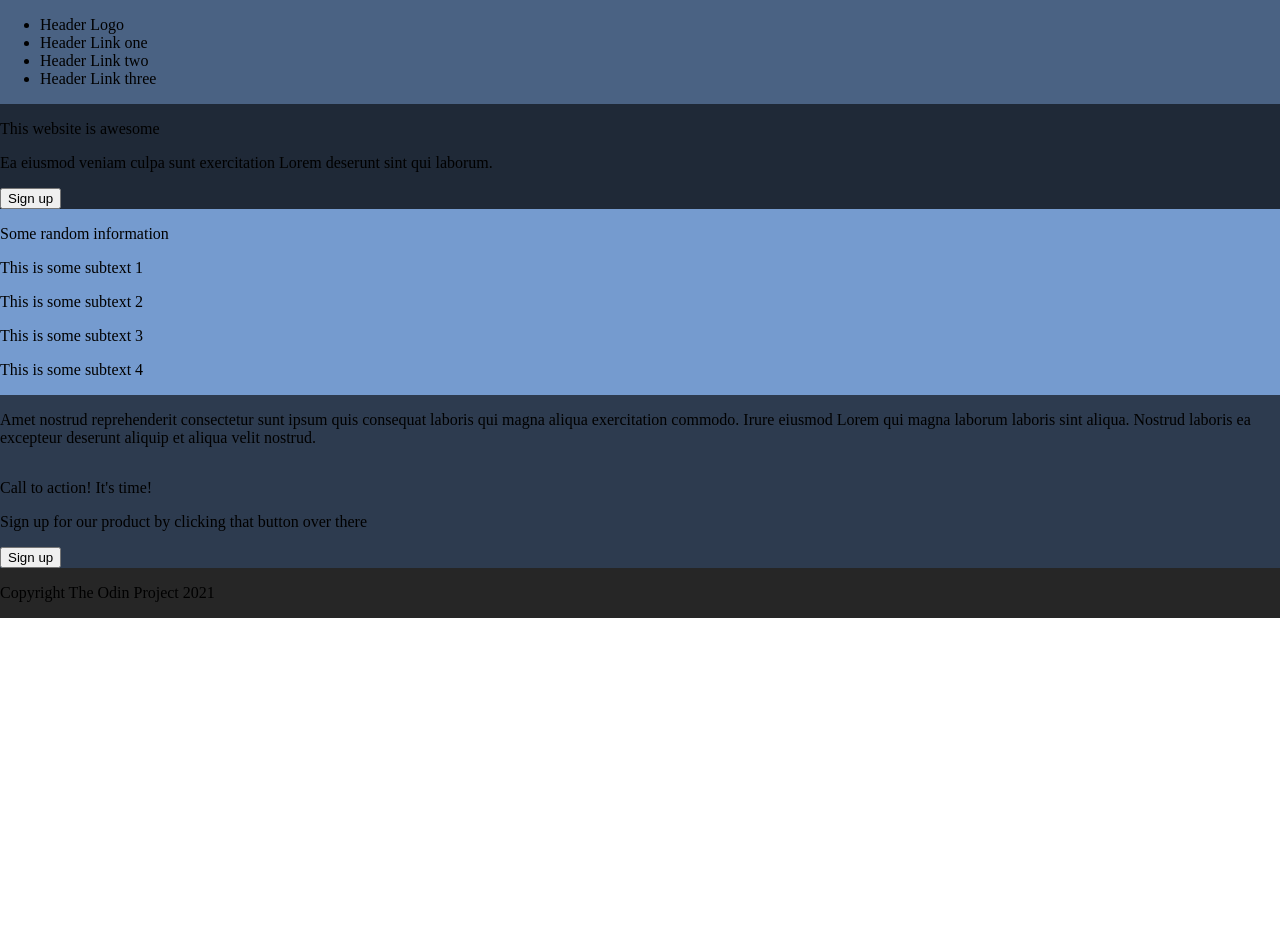
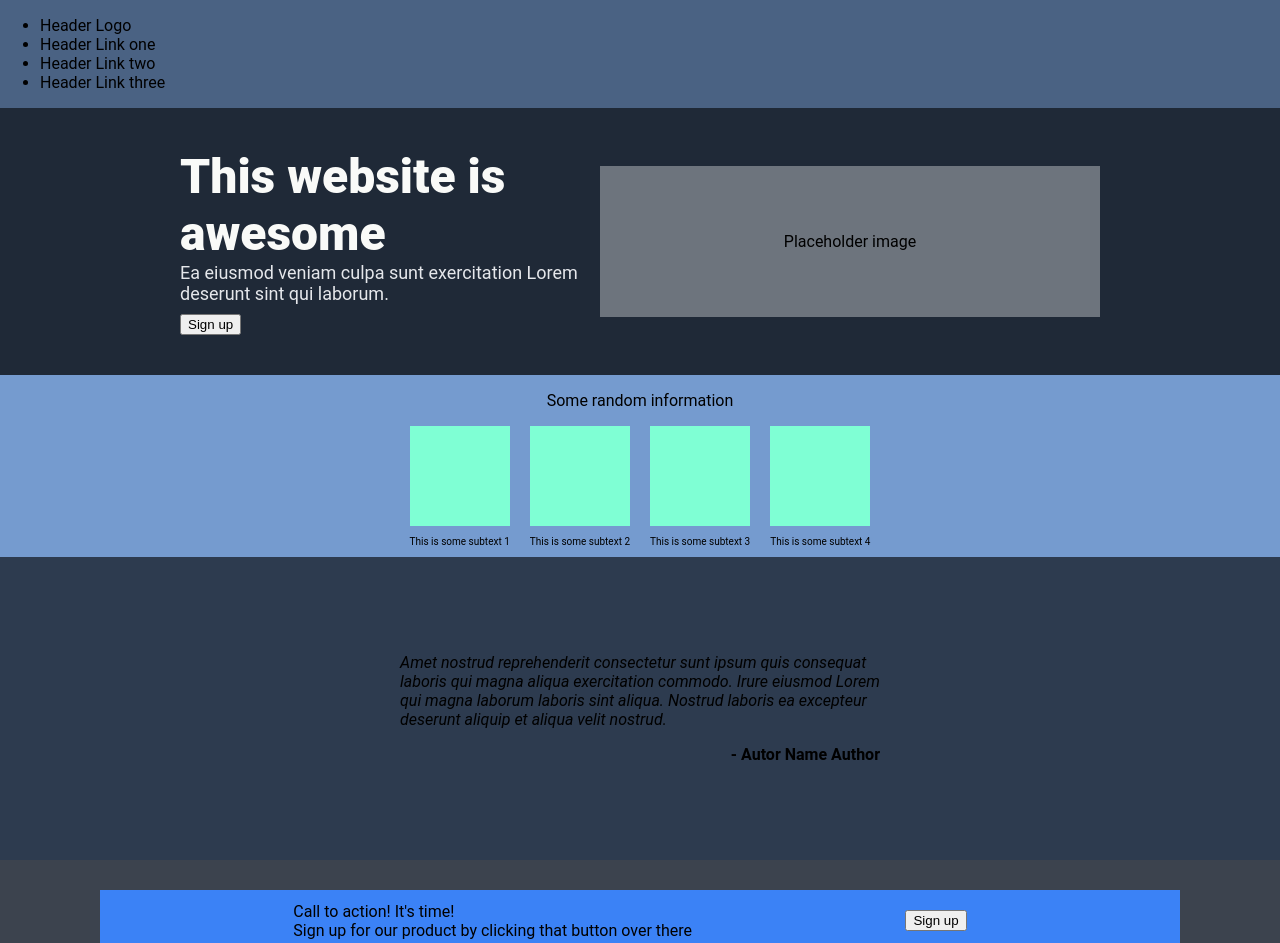
Before and after one commit to ChristoferLv/top-landing-page, a plain HTML site: page index.html in a window 1280 px wide. Shown: the top 943 px of the page. Before the commit the page ends 800 px from the top, so only its background shows below. Drawn offline with Linux system fonts and the light colour scheme.

Commit message:
Continua o styling da pagina

```diff
--- a/index.html
+++ b/index.html
@@ -18,38 +18,54 @@
         </ul>
     </div>
     <div class="content-1">
-        <p>This website is awesome</p>
-        <p>Ea eiusmod veniam culpa sunt exercitation Lorem deserunt sint qui laborum.</p>
+        <div class="left-content">
+            <p class="hero">This website is awesome</p>
+            <p class="hero-secondary">Ea eiusmod veniam culpa sunt exercitation Lorem deserunt sint qui laborum.</p>
             <button>Sign up</button>
+        </div>
+        <div class="right-content">
+            <p>Placeholder image</p>
+        </div>
     </div>
     <div class="content-2">
         <p>Some random information</p>
+        <div class="pictures">
             <div>
+                <div class="picture-space"></div>
                 <p>This is some subtext 1</p>
             </div>
             <div>
+                <div class="picture-space"></div>
                 <p>This is some subtext 2</p>
             </div>
             <div>
+                <div class="picture-space"></div>
                 <p>This is some subtext 3</p>
             </div>
             <div>
+                <div class="picture-space"></div>
                 <p>This is some subtext 4</p>
+            </div>
         </div>
     </div>
     <div class="quote">
         <p>Amet nostrud reprehenderit consectetur sunt ipsum quis consequat laboris qui magna aliqua exercitation
             commodo. Irure eiusmod Lorem qui magna laborum laboris sint aliqua. Nostrud laboris ea excepteur deserunt
             aliquip et aliqua velit nostrud.</p>
+        <p>- Autor Name Author</p>
     </div>
     <div class="callta">
-        <div>
+        <div class="card">
+            <div class="texts">
                 <p>Call to action! It's time!</p>
                 <p>Sign up for our product by clicking that button over there</p>
+            </div>
             <button>Sign up</button>
         </div>
     </div>
-    <div class="footer"><p>Copyright The Odin Project 2021</p></div>
+    <div class="footer">
+        <p>Copyright The Odin Project 2021</p>
+    </div>
 </body>
 
 </html>
--- a/style.css
+++ b/style.css
@@ -1,8 +1,9 @@
-body{
+body {
     display: flex;
     flex-direction: column;
     padding: 0;
     margin: 0;
+    font-family: Roboto, Arial, Helvetica, sans-serif;
 }
 
 .header {
@@ -11,18 +12,100 @@ body{
 
 .content-1 {
     background-color: #1f2937;
+    display: flex;
+    padding: 40px;
+    justify-content: center;
+    align-items: center;
+    gap: 20px;
+
+}
+
+.left-content {
+    flex-basis: 400px;
+}
+
+.right-content {
+    flex-basis: 400px;
+    background-color: #6d747d;
+    display: flex;
+    justify-content: center;
+    padding: 50px;
+}
+
+.hero {
+    font-size: 48px;
+    color: #F9FAF8;
+    font-weight: 900;
+    margin: 0;
+    margin-bottom: 0px;
+}
+
+.hero-secondary {
+    font-size: 18px;
+    color: #E5E7EB;
+    margin: 0;
+    margin-bottom: 10px;
 }
 
 .content-2 {
     background-color: #759bcf;
+    display: flex;
+    flex-direction: column;
+    align-items: center;
+}
+
+.pictures {
+    display: flex;
+    gap: 20px;
+}
+
+.pictures p {
+    font-size: 10px;
+}
+
+.picture-space {
+    width: 100px;
+    height: 100px;
+    background-color: aquamarine;
 }
 
 .quote {
     background-color: #2d3b4f;
+    padding: 80px 400px;
+    display: flex;
+    flex-direction: column;
+    justify-content: center;
+    align-items: center;
+}
+
+.quote p:nth-of-type(1) {
+    font-style: italic;
+}
+
+.quote p:nth-of-type(2) {
+    align-self: flex-end;
+    font-weight: 700;
+    margin-top: 0;
 }
 
 .callta {
-    background-color: #2d3b4f;
+    background-color: #3c434e;
+    padding: 30px 100px;
+}
+
+.callta p{
+    margin: 0;
+}
+
+.callta .card{
+    background-color: #3b82f6;
+    display: flex;
+    justify-content: space-evenly;
+    align-items: center;
+}
+
+.callta button{
+    margin: 20px;
 }
 
 .footer {
```
Lines whose indentation alone changed are shown as unchanged.
